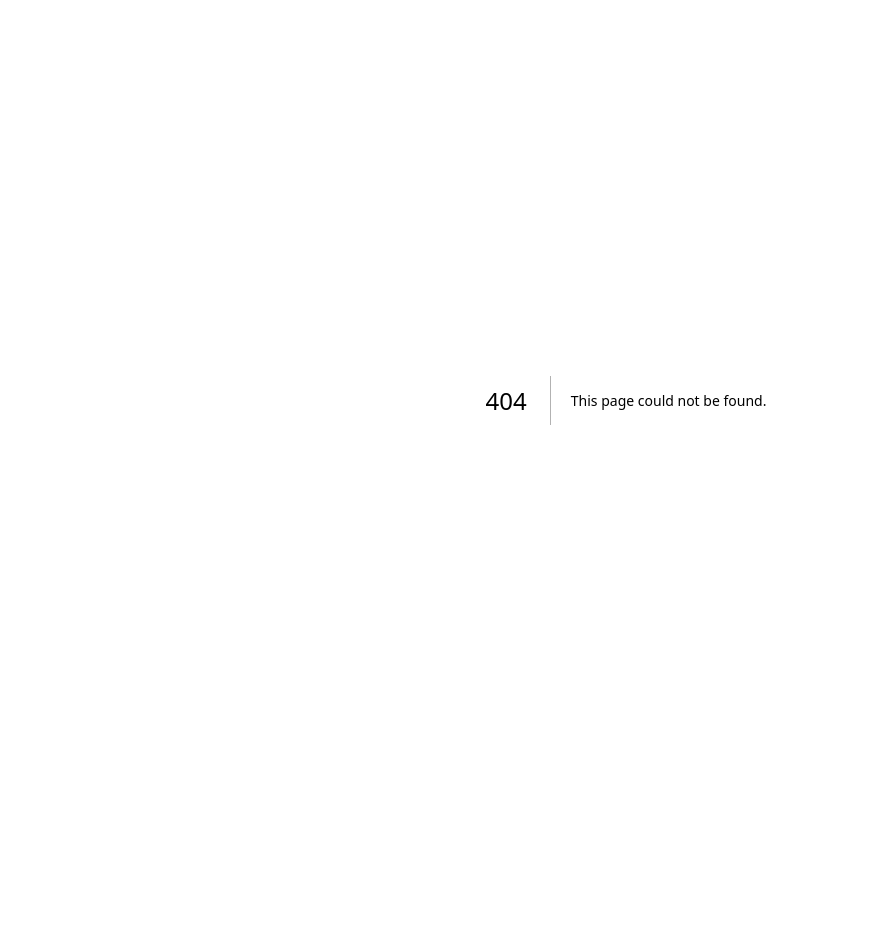
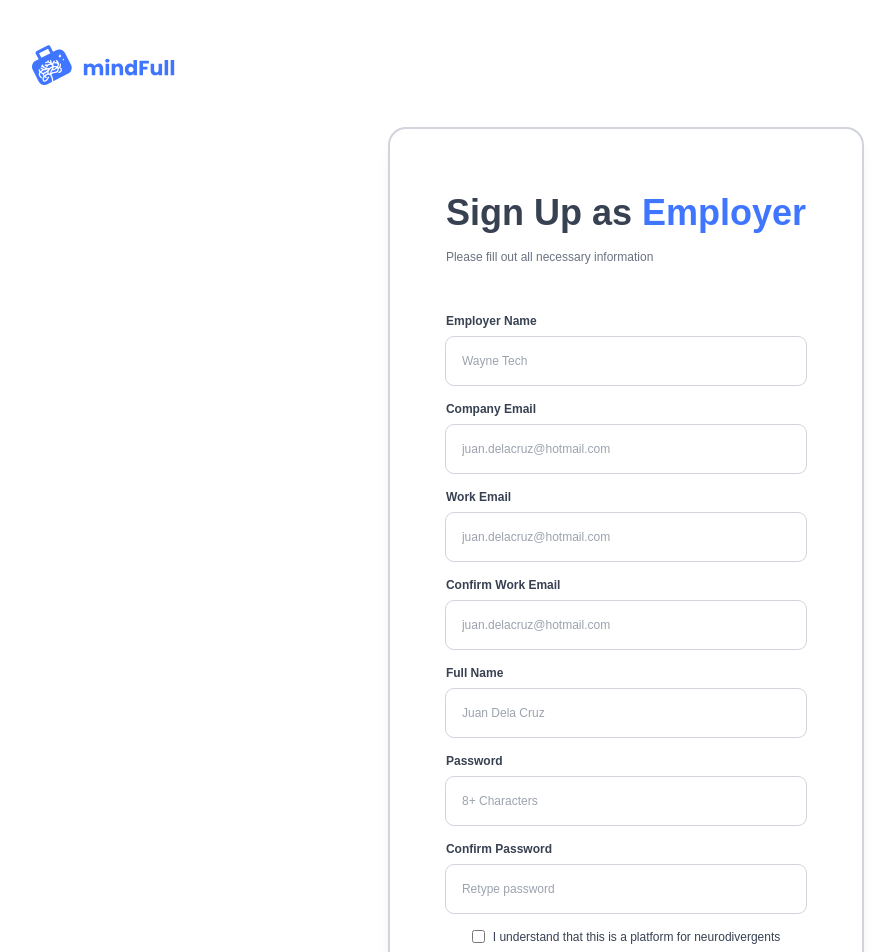
Before and after one commit to drianlarde/mindfull-dev, a Next.js app: page /signup/employer in a window 1280 px wide. Before the commit this address had no page. Shown: the top 952 px of the page, without its empty margins (14-909 px from the left). Before the commit the page ends 800 px from the top, so only its background shows below. Built offline with nearby package versions, Linux system fonts and the light colour scheme.

Commit message:
[Feature][Adrian] Add worker & employer form

```diff
--- a/src/components/atoms/card/primary-card.js
+++ b/src/components/atoms/card/primary-card.js
@@ -1,10 +1,11 @@
 import React from 'react';
 
-const PrimaryCard = () => {
+const PrimaryCard = (props) => {
+  const { children } = props;
+
   return (
-    <div>
-      <h1>test</h1>
-      <div>test</div>
+    <div className="rounded-2xl bg-gray-0 px-14 py-16 shadow-lg outline outline-2 outline-gray-300">
+      {children}
     </div>
   );
 };
--- a/src/components/atoms/inputs/primary-input.js
+++ b/src/components/atoms/inputs/primary-input.js
@@ -1,10 +1,12 @@
 import React from 'react';
 
 const PrimaryInput = (props) => {
-  const { icon, placeholder, type } = props;
+  const { icon, placeholder, type, label } = props;
 
   return (
-    <div className="mt-4 flex items-center justify-start gap-2 rounded-lg p-4 text-gray-500 outline outline-1 outline-gray-300">
+    <div className="mt-4">
+      {label && <h1 className="text-md font-semibold">{label}</h1>}
+      <div className="mt-2 flex items-center justify-start gap-2 rounded-lg p-4 text-gray-500 outline outline-1 outline-gray-300">
         {icon}
         <input
           type={type}
@@ -12,6 +14,7 @@ const PrimaryInput = (props) => {
           className="w-full text-ellipsis bg-opacity-0 text-xs outline-none ring-0 focus:ring-0"
         />
       </div>
+    </div>
   );
 };
 
--- /dev/null
+++ b/src/pages/signup/employer.js
@@ -0,0 +1,83 @@
+import React from 'react';
+
+import NavbarLogo from '@/components/layout/navbar-logo';
+import Footer from '@/components/layout/footer';
+import PrimaryCard from '@/components/atoms/card/primary-card';
+import PrimaryInput from '@/components/atoms/inputs/primary-input';
+import PrimaryButton from '@/components/atoms/buttons/primary-button';
+import { IconChevronRight } from '@tabler/icons-react';
+
+const EmployerSignup = () => {
+  return (
+    <>
+      <NavbarLogo />
+      <main className="relative flex h-fit flex-col items-center px-10 text-xs text-gray-700">
+        <PrimaryCard>
+          <h1 className="text-4xl font-semibold">
+            Sign Up as <span className="text-brand-500">Employer</span>
+          </h1>
+          <p className="mb-12 mt-4 text-gray-500">
+            Please fill out all necessary information
+          </p>
+
+          <PrimaryInput
+            type="text"
+            placeholder="Wayne Tech"
+            label="Employer Name"
+          />
+          <PrimaryInput
+            type="email"
+            placeholder="juan.delacruz@hotmail.com"
+            label="Company Email"
+          />
+          <PrimaryInput
+            type="email"
+            placeholder="juan.delacruz@hotmail.com"
+            label="Work Email"
+          />
+          <PrimaryInput
+            type="email"
+            placeholder="juan.delacruz@hotmail.com"
+            label="Confirm Work Email"
+          />
+          <PrimaryInput
+            type="text"
+            placeholder="Juan Dela Cruz"
+            label="Full Name"
+          />
+          <PrimaryInput
+            type="password"
+            placeholder="8+ Characters"
+            label="Password"
+          />
+          <PrimaryInput
+            type="password"
+            placeholder="Retype password"
+            label="Confirm Password"
+          />
+
+          <div className="mt-4 flex items-center justify-center gap-2">
+            <input
+              type="checkbox"
+              name="checkbox"
+              id="i_understand"
+              value="value"
+            />
+            <label htmlFor="i_understand">
+              I understand that this is a platform for neurodivergents
+            </label>
+          </div>
+
+          <PrimaryButton
+            textContent="Next"
+            className="mt-10 h-12 w-full rounded-lg"
+            buttonIconRight={<IconChevronRight size={16} />}
+          />
+        </PrimaryCard>
+      </main>
+      <Footer />
+    </>
+  );
+};
+
+export default EmployerSignup;
--- a/src/pages/signup.js
+++ b/src/pages/signup/index.js
@@ -25,7 +25,7 @@ const Signup = () => {
     <>
       <NavbarLogo />
       <main className="flex h-fit flex-col items-center p-10 text-xs text-gray-700">
-        <section className="mt-10 flex flex-col items-center">
+        <section className="flex flex-col items-center">
           <h1 className="mb-10 text-3xl font-bold text-gray-800">Join as?</h1>
           {/* Cards */}
           <div className="flex gap-6">
--- /dev/null
+++ b/src/pages/signup/worker.js
@@ -0,0 +1,64 @@
+import React from 'react';
+import NavbarLogo from '@/components/layout/navbar-logo';
+import Footer from '@/components/layout/footer';
+import PrimaryCard from '@/components/atoms/card/primary-card';
+import PrimaryInput from '@/components/atoms/inputs/primary-input';
+import PrimaryButton from '@/components/atoms/buttons/primary-button';
+import { IconChevronRight } from '@tabler/icons-react';
+
+const WorkerSignup = () => {
+  return (
+    <>
+      <NavbarLogo />
+      <main className="relative flex h-fit flex-col items-center px-10 text-xs text-gray-700">
+        <PrimaryCard>
+          <h1 className="text-4xl font-semibold">
+            Sign Up as <span className="text-brand-500">Worker</span>
+          </h1>
+          <p className="mb-12 mt-4 text-gray-500">
+            Please fill out all necessary information
+          </p>
+
+          <PrimaryInput type="text" placeholder="Full Name" label="Full Name" />
+          <PrimaryInput type="email" placeholder="Email" label="Email" />
+          <PrimaryInput
+            type="email"
+            placeholder="Confirm email address"
+            label="Confirm Email Address"
+          />
+          <PrimaryInput
+            type="password"
+            placeholder="8+ Characters"
+            label="Password"
+          />
+          <PrimaryInput
+            type="password"
+            placeholder="Retype password"
+            label="Confirm Password"
+          />
+
+          <div className="mt-4 flex items-center justify-center gap-2">
+            <input
+              type="checkbox"
+              name="checkbox"
+              id="i_understand"
+              value="value"
+            />
+            <label htmlFor="i_understand">
+              I understand that this is a platform for neurodivergents
+            </label>
+          </div>
+
+          <PrimaryButton
+            textContent="Next"
+            className="mt-10 h-12 w-full rounded-lg"
+            buttonIconRight={<IconChevronRight size={16} />}
+          />
+        </PrimaryCard>
+      </main>
+      <Footer />
+    </>
+  );
+};
+
+export default WorkerSignup;
```
Lines whose indentation alone changed are shown as unchanged.
